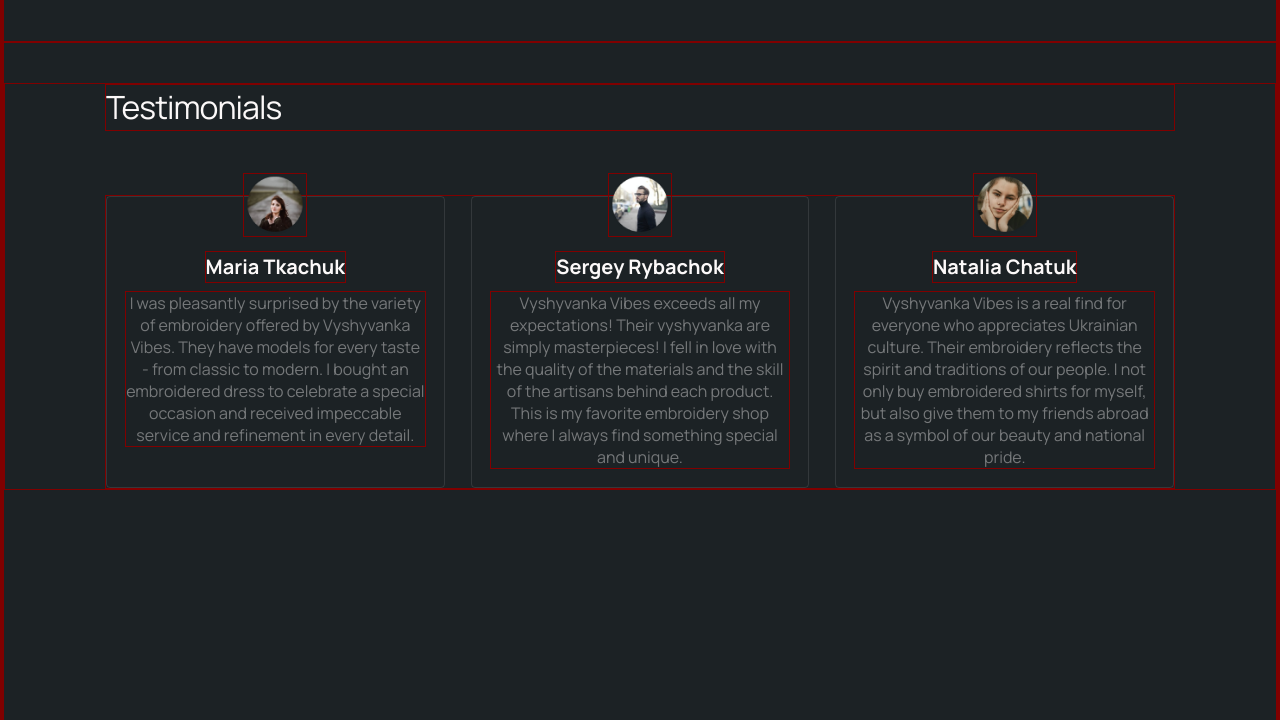
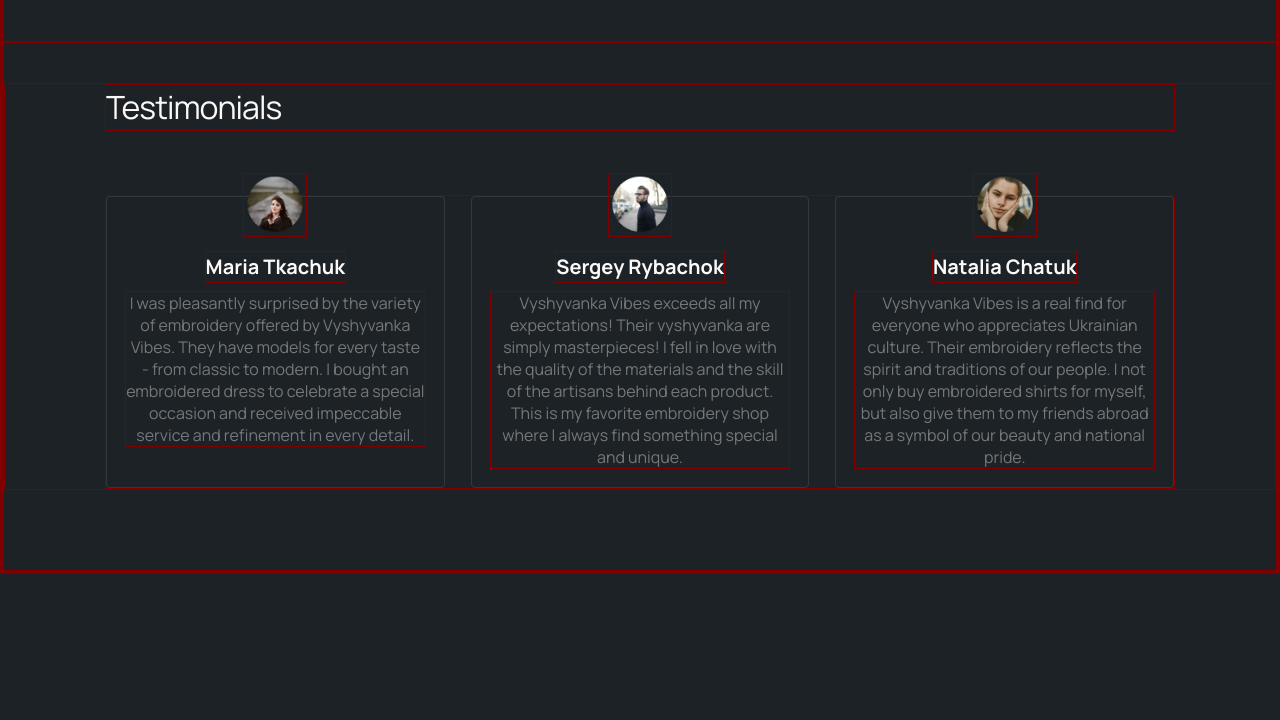
Before and after one commit to GoitStudentsWorks/96_html-css_01eksandr0, a website built with Vite: page src/index.html in a window 1280 px wide. Shown: the part 4820-5540 px from the top of the page. After the commit the page ends 5394 px from the top, so only its background shows below. Built offline with nearby package versions, Linux system fonts and the light colour scheme.

Commit message:
testimonials-changes

```diff
--- a/src/css/testimonials.css
+++ b/src/css/testimonials.css
@@ -9,7 +9,7 @@
 
 .testimonials-section{
     padding-top: 40px;
-    padding-bottom: 800px;
+    padding-bottom: 80px;
 }
 
 .testimonials-title{
```
